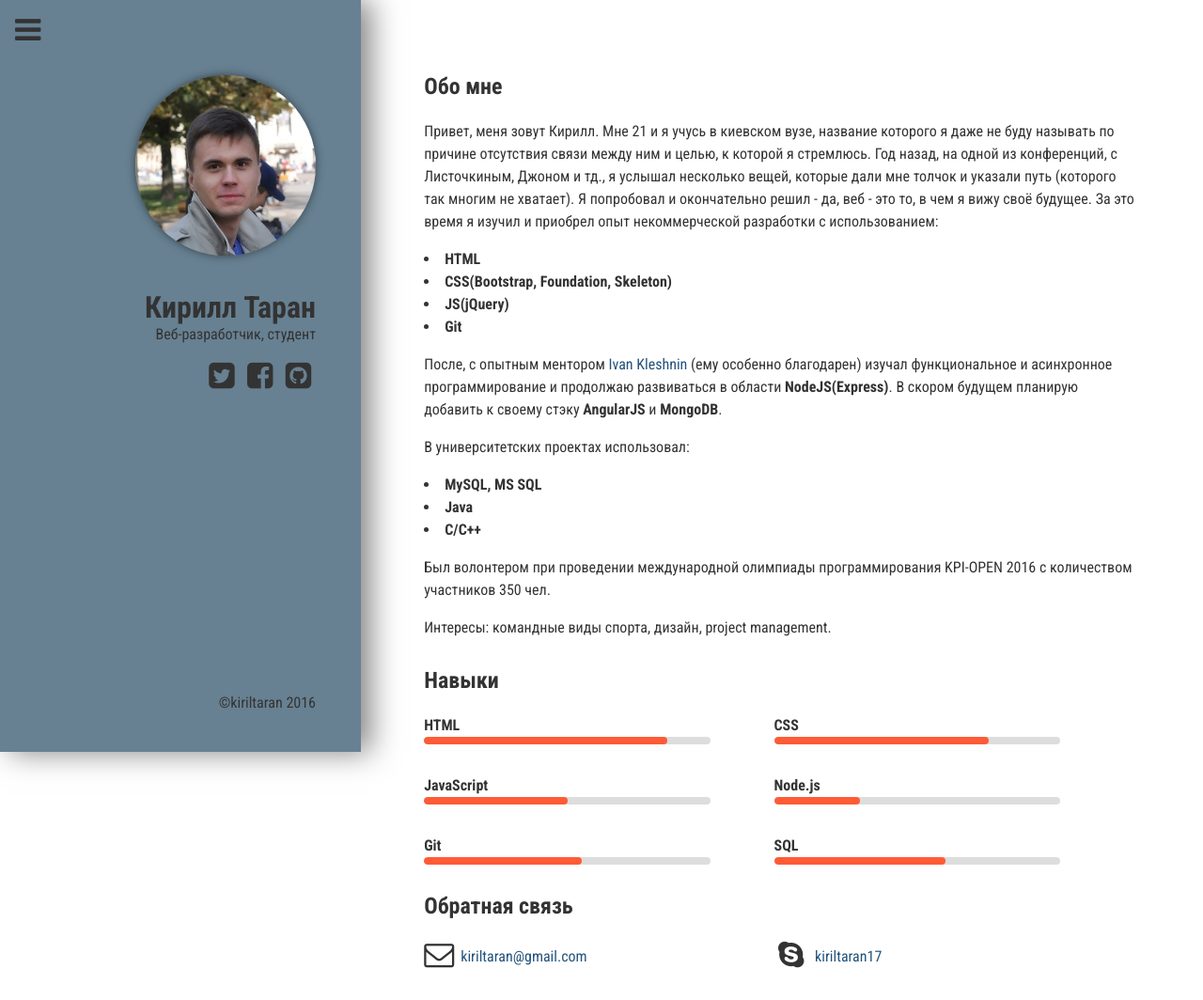
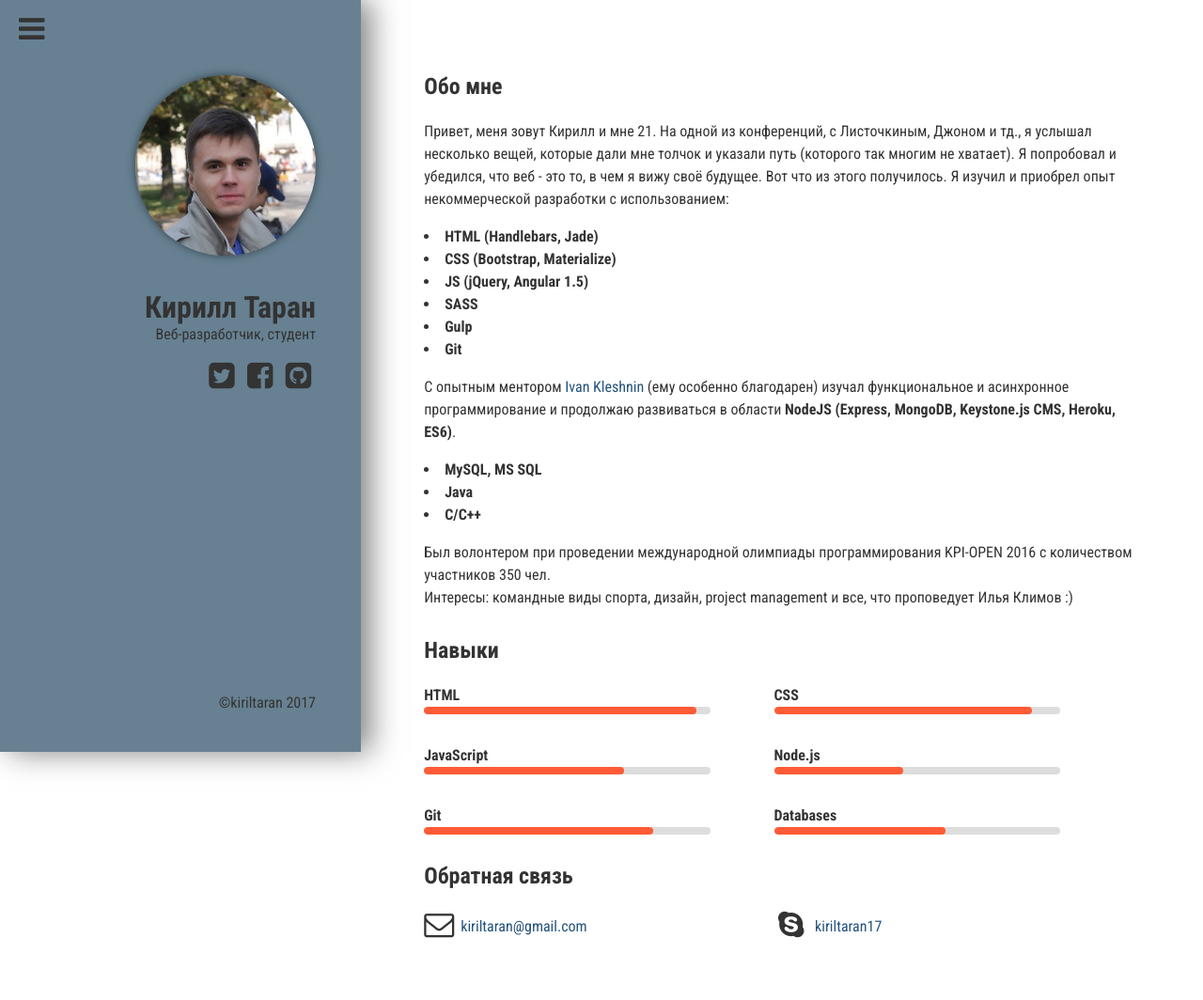
Before and after one commit to kiriltaran/kiriltaran-old, a plain HTML site: page index.html in a window 1280 px wide. Shown: the whole page at 94% size. After the commit the page ends 1032 px from the top, so only its background shows below. Drawn offline with Linux system fonts and the light colour scheme.

Commit message:
Upd content

```diff
--- a/index.html
+++ b/index.html
@@ -12,33 +12,48 @@
     <link href="https://fonts.googleapis.com/css?family=Roboto+Condensed:400,700&amp;subset=cyrillic,cyrillic-ext" rel="stylesheet">
     <link rel="stylesheet" href="styles/libs/font-awesome.min.css">
     <link rel="stylesheet" href="styles/libs/animate.css">
-    <link rel="stylesheet" href="styles/main.css ">
+    <link rel="stylesheet" href="styles/main.css">
     <link rel="stylesheet" href="styles/media.css">
+
+    <script>
+        (function (i, s, o, g, r, a, m) {
+            i['GoogleAnalyticsObject'] = r;
+            i[r] = i[r] || function () {
+                (i[r].q = i[r].q || []).push(arguments)
+            }, i[r].l = 1 * new Date();
+            a = s.createElement(o),
+                m = s.getElementsByTagName(o)[0];
+            a.async = 1;
+            a.src = g;
+            m.parentNode.insertBefore(a, m)
+        })(window, document, 'script', 'https://www.google-analytics.com/analytics.js', 'ga');
+
+        ga('create', 'UA-92838072-1', 'auto');
+        ga('send', 'pageview');
+    </script>
     <!--[if lt IE 9]>
     <script src="styles/libs/html5shiv.min.js"></script>
     <![endif]-->
-    <script src="bower_components/jquery/dist/jquery.min.js"></script>
-    <script src="bower_components/jQuery-viewport-checker/dist/jquery.viewportchecker.min.js"></script>
-
-    <script src="js/main.js"></script>
 </head>
 
 <body>
-    <div class="hide animated fadeInLeft"><i class="fa fa-bars fa-2x" aria-hidden="true"></i></div>
+    <div class="btn-hide animated fadeInLeft"><i class="fa fa-bars fa-2x" aria-hidden="true"></i></div>
+
     <!--    header + footer-->
+
     <div class="headbar animated fadeInLeft">
         <header>
-            <img src="images/avatar.jpg " alt="avatar ">
+            <img src="images/avatar.png" alt="avatar">
             <h1>Кирилл Таран</h1>
             <span><small>Веб-разработчик, студент</small></span>
             <div class="social-links">
-                <a href="https://twitter.com/kiriltaran"><i class="fa fa-twitter-square fa-2x" aria-hidden="true "></i></a>
+                <a href="https://twitter.com/kiriltaran"><i class="fa fa-twitter-square fa-2x" aria-hidden="true"></i></a>
                 <a href="https://www.facebook.com/kiriltaran"><i class="fa fa-facebook-square fa-2x" aria-hidden="true"></i></a>
-                <a href="https://github.com/kiriltaran "><i class="fa fa-github-square fa-2x" aria-hidden="true "></i></a>
+                <a href="https://github.com/kiriltaran"><i class="fa fa-github-square fa-2x" aria-hidden="true"></i></a>
             </div>
         </header>
         <footer>
-            <span>&copy;kiriltaran 2016</span>
+            <span>&copy;kiriltaran 2017</span>
         </footer>
     </div>
 
@@ -46,84 +61,84 @@
 
     <main class="mainbar animated fadeInRight">
         <div class="container">
-            <section class="about ">
+            <section class="about">
                 <h2>Обо мне</h2>
                 <p>
-                    Привет, меня зовут Кирилл. Мне 21 и я учусь в киевском вузе, название которого я даже не буду называть по причине отсутствия связи между ним и целью, к которой я стремлюсь. Год назад, на одной из конференций, с Листочкиным, Джоном и тд., я услышал несколько вещей, которые дали мне толчок и указали путь (которого так многим не хватает). Я попробовал и окончательно решил - да, веб - это то, в чем я вижу своё будущее. За это время я изучил и приобрел опыт некоммерческой разработки с использованием:
+                    Привет, меня зовут Кирилл и мне 21. На одной из конференций, с Листочкиным, Джоном и тд., я услышал несколько вещей, которые дали мне толчок и указали путь (которого так многим не хватает). Я попробовал и убедился, что веб - это то, в чем я вижу своё будущее. Вот что из этого получилось. Я изучил и приобрел опыт некоммерческой разработки с использованием:
                 </p>
                 <ul>
-                    <li><strong>HTML</strong></li>
-                    <li><strong>CSS(Bootstrap, Foundation, Skeleton) </strong></li>
-                    <li><strong>JS(jQuery)</strong></li>
-                    <li><strong>Git</strong></li>
+                    <li class="skill">HTML (Handlebars, Jade)</li>
+                    <li class="skill">CSS (Bootstrap, Materialize)</li>
+                    <li class="skill">JS (jQuery, Angular 1.5)</li>
+                    <li class="skill">SASS</li>
+                    <li class="skill">Gulp</li>
+                    <li class="skill">Git</li>
                 </ul>
                 <p>
-                    После, с опытным ментором <a href="http://paqmind.com/ ">Ivan Kleshnin</a> (ему особенно благодарен) изучал функциональное и асинхронное программирование и продолжаю развиваться в области <strong>NodeJS(Express)</strong>. В скором будущем планирую добавить к своему стэку <strong>AngularJS</strong> и <strong>MongoDB</strong>.
-                </p>
-                <p>
-                    В университетских проектах использовал:
+                    C опытным ментором <a href="http://paqmind.com">Ivan Kleshnin</a> (ему особенно благодарен) изучал функциональное и асинхронное программирование и продолжаю развиваться в области <span class="skill">NodeJS (Express, MongoDB, Keystone.js CMS, Heroku, ES6)</span>.
                 </p>
                 <ul>
-                    <li><strong>MySQL, MS SQL</strong></li>
-                    <li><strong>Java</strong></li>
-                    <li><strong>C/C++</strong></li>
+                    <li class="skill">MySQL, MS SQL</li>
+                    <li class="skill">Java</li>
+                    <li class="skill">C/C++</li>
                 </ul>
                 <p>
                     Был волонтером при проведении международной олимпиады программирования KPI-OPEN 2016 с количеством участников 350 чел.
-                </p>
-                <p>
-                    Интересы: командные виды спорта, дизайн, project management.
+                    <br> Интересы: командные виды спорта, дизайн, project management и все, что проповедует Илья Климов :)
                 </p>
             </section>
-            <section class="skills ">
+            <section class="skills">
                 <h2>Навыки</h2>
-                <div class="progress progress-html ">
-                    <h4>HTML</h4>
-                    <div class="progress-bg ">
-                        <div class="progress-bar "></div>
+                <div class="progress progress-html">
+                    <span class="skill">HTML</span>
+                    <div class="progress-bg">
+                        <div class="progress-bar"></div>
                     </div>
                 </div>
-                <div class="progress progress-css ">
-                    <h4>CSS</h4>
-                    <div class="progress-bg ">
-                        <div class="progress-bar "></div>
+                <div class="progress progress-css">
+                    <span class="skill">CSS</span>
+                    <div class="progress-bg">
+                        <div class="progress-bar"></div>
                     </div>
                 </div>
-                <div class="progress progress-js ">
-                    <h4>JavaScript</h4>
-                    <div class="progress-bg ">
-                        <div class="progress-bar "></div>
+                <div class="progress progress-js">
+                    <span class="skill">JavaScript</span>
+                    <div class="progress-bg">
+                        <div class="progress-bar"></div>
                     </div>
                 </div>
-                <div class="progress progress-node ">
-                    <h4>Node.js</h4>
-                    <div class="progress-bg ">
-                        <div class="progress-bar "></div>
+                <div class="progress progress-node">
+                    <span class="skill">Node.js</span>
+                    <div class="progress-bg">
+                        <div class="progress-bar"></div>
                     </div>
                 </div>
-                <div class="progress progress-git ">
-                    <h4>Git</h4>
-                    <div class="progress-bg ">
-                        <div class="progress-bar "></div>
+                <div class="progress progress-git">
+                    <span class="skill">Git</span>
+                    <div class="progress-bg">
+                        <div class="progress-bar"></div>
                     </div>
                 </div>
-                <div class="progress progress-sql ">
-                    <h4>SQL</h4>
-                    <div class="progress-bg ">
-                        <div class="progress-bar "></div>
+                <div class="progress progress-db">
+                    <span class="skill">Databases</span>
+                    <div class="progress-bg">
+                        <div class="progress-bar"></div>
                     </div>
                 </div>
             </section>
-            <section class="feedback ">
+            <section class="feedback">
                 <h2>Обратная связь</h2>
-                <div class="feedback-item"><i class="fa fa-envelope-o fa-2x" aria-hidden="true "></i><a href="mailto:kiriltaran@gmail.com">kiriltaran@gmail.com</a>
+                <div class="feedback-item"><i class="fa fa-envelope-o fa-2x" aria-hidden="true"></i><a href="mailto:kiriltaran@gmail.com">kiriltaran@gmail.com</a>
                 </div>
-                <div class="feedback-item"><i class="fa fa-skype fa-2x " aria-hidden="true "></i><a href="skype:kiriltaran17?chat">kiriltaran17</a>
+                <div class="feedback-item"><i class="fa fa-skype fa-2x" aria-hidden="true"></i><a href="skype:kiriltaran17?chat">kiriltaran17</a>
                 </div>
-
             </section>
         </div>
     </main>
+
+    <script src="bower_components/jquery/dist/jquery.min.js"></script>
+    <script src="bower_components/jQuery-viewport-checker/dist/jquery.viewportchecker.min.js"></script>
+    <script src="js/main.js"></script>
 </body>
 
 </html>
--- a/js/main.js
+++ b/js/main.js
@@ -5,7 +5,7 @@ $(document)
         });
     })
     .ready(function () {
-        $('.hide').click(function () {
+        $('.btn-hide').click(function () {
             if (!$('.headbar').hasClass('fadeOutLeft')) {
                 $('.headbar').addClass('animated fadeOutLeft');
                 $('.mainbar ').animate({
--- a/styles/main.css
+++ b/styles/main.css
@@ -7,9 +7,9 @@
 html,
 body {
     font-family: 'Roboto Condensed', sans-serif;
-    font-size: 12pt;
+    font-size: 16px;
     color: #333;
-    line-height: 1.5em;
+    line-height: 24px;
 }
 
 a {
@@ -22,18 +22,10 @@ a:hover {
     cursor: pointer;
 }
 
-.hide {
+.btn-hide {
     position: fixed;
-    top: 1em;
-    left: 1em;
-    z-index: 1;
-    cursor: pointer;
-}
-
-.hide {
-    position: fixed;
-    top: 1em;
-    left: 1em;
+    top: 15px;
+    left: 20px;
     z-index: 1;
     cursor: pointer;
 }
@@ -61,7 +53,7 @@ a:hover {
 }
 
 .headbar a:hover {
-    color: #ff5b36;
+    color: #f1f1f1;
 }
 
 .headbar header {
@@ -75,7 +67,7 @@ a:hover {
     border-radius: 50%;
 }
 
-.headbar header h1 {
+.headbar h1 {
     line-height: 1em;
     margin: 1em 0 0;
 }
@@ -88,43 +80,50 @@ a:hover {
     margin: 1em 0 0 0;
 }
 
-
-}
-.headbar footer span a {
-    vertical-align: sub;
-    padding: 0.5em;
-}
 .mainbar {
     width: 70%;
     float: right;
 }
+
 .mainbar section:first-child {
     margin: 5em 0 0 0;
 }
+
 .mainbar section:last-child {
     margin: 0 0 2em 0;
 }
+
 .mainbar section {
     margin: 2em 0 0 0;
 }
+
 .mainbar section h2 {
     margin: 0 0 1em 0;
 }
+
 .mainbar section p {
     margin: 1em 0;
 }
+
 .mainbar section ul {
     padding: 0;
     list-style-position: inside;
 }
+
+.skill {
+    font-weight: 600;
+}
+
 .progress {
     display: inline-block;
     width: 40%;
     margin: 0 4em 2em 0;
 }
+
 .progress h3 {
     margin: 0 0 0.5em 0;
 }
+
 .progress-bar {
     overflow: hidden;
     height: 100%;
@@ -136,24 +135,31 @@ a:hover {
     -webkit-transition-duration: 10s;
     transition-duration: 10s;
 }
+
 .progress-html .progress-bar {
-    width: 85%;
+    width: 95%;
 }
+
 .progress-css .progress-bar {
-    width: 75%;
+    width: 90%;
 }
+
 .progress-js .progress-bar {
-    width: 50%;
+    width: 70%;
 }
+
 .progress-node .progress-bar {
-    width: 30%;
+    width: 45%;
 }
+
 .progress-git .progress-bar {
-    width: 55%;
+    width: 80%;
 }
-.progress-sql .progress-bar {
+
+.progress-db .progress-bar {
     width: 60%;
 }
+
 .progress-bg {
     background: #ddd;
     position: relative;
@@ -161,10 +167,12 @@ a:hover {
     border-radius: 5px;
     overflow: hidden;
 }
+
 .feedback .feedback-item {
     display: inline-block;
     width: 49%;
 }
+
 .feedback i {
     margin-right: 0.75em;
     vertical-align: sub;
--- a/styles/media.css
+++ b/styles/media.css
@@ -1,5 +1,5 @@
 @media (max-width: 1110px) {
-    .hide {
+    .btn-hide {
         display: none;
     }
     .headbar {
```
Also changed, not shown: images/avatar.jpg (deleted), images/avatar.png (added).
